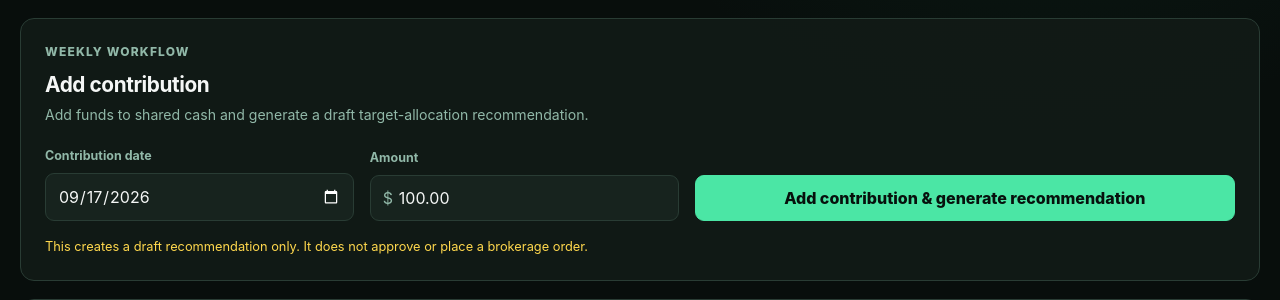
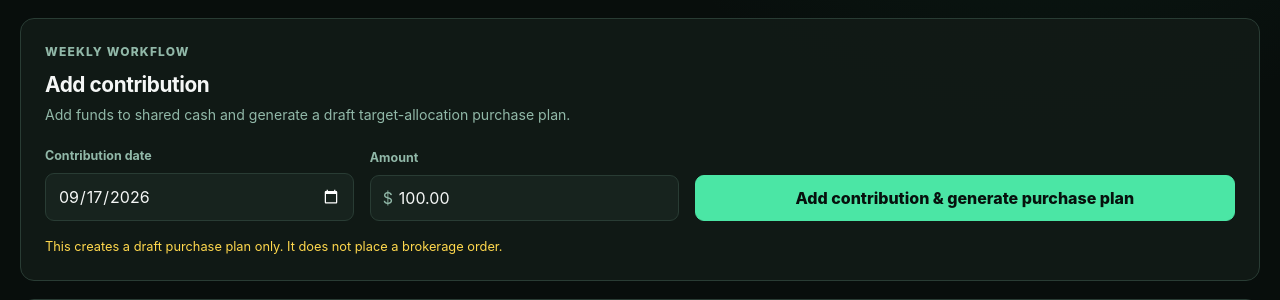
Before and after one commit to register76/vaporFUND, a Django app: page / in a window 1280 px wide. Shown: the part 407-707 px from the top of the page. Run offline with Django 5.2, Linux system fonts and the light colour scheme; data that the repository does not hold is empty.

Commit message:
Display complete purchase plan on dashboard

```diff
--- a/portfolio/templates/portfolio/dashboard.html
+++ b/portfolio/templates/portfolio/dashboard.html
@@ -99,7 +99,7 @@
                     <h2>Add contribution</h2>
                     <p class="panel-note">
                         Add funds to shared cash and generate a draft
-                        target-allocation recommendation.
+                        target-allocation purchase plan.
                     </p>
                 </div>
             </div>
@@ -139,13 +139,13 @@
                 {% endfor %}
 
                 <button type="submit" class="primary-button">
-                    Add contribution &amp; generate recommendation
+                    Add contribution &amp; generate purchase plan
                 </button>
             </form>
 
             <p class="form-safety-note">
-                This creates a draft recommendation only. It does not approve
-                or place a brokerage order.
+                This creates a draft purchase plan only. It does not place
+                a brokerage order.
             </p>
         </section>
 
--- a/portfolio/tests.py
+++ b/portfolio/tests.py
@@ -1261,7 +1261,7 @@ class DashboardContributionTests(TestCase):
         )
         self.assertContains(
             response,
-            "generate recommendation",
+            "generate purchase plan",
         )
 
     def test_post_creates_contribution_deposit_and_draft(self):
@@ -1331,7 +1331,7 @@ class DashboardContributionTests(TestCase):
 
         self.assertContains(
             response,
-            "Draft recommendation: buy 1 SCHB",
+            "Draft purchase plan: buy 1 SCHB",
         )
 
     def test_dashboard_displays_complete_purchase_plan(self):
--- a/portfolio/views.py
+++ b/portfolio/views.py
@@ -90,7 +90,7 @@ def dashboard(request):
                     result = (
                         f"Contribution "
                         f"{contribution.sequence_number} added. "
-                        f"Draft recommendation: buy "
+                        f"Draft purchase plan: buy "
                         f"{item.shares} {item.etf.ticker}."
                     )
                 else:
```
